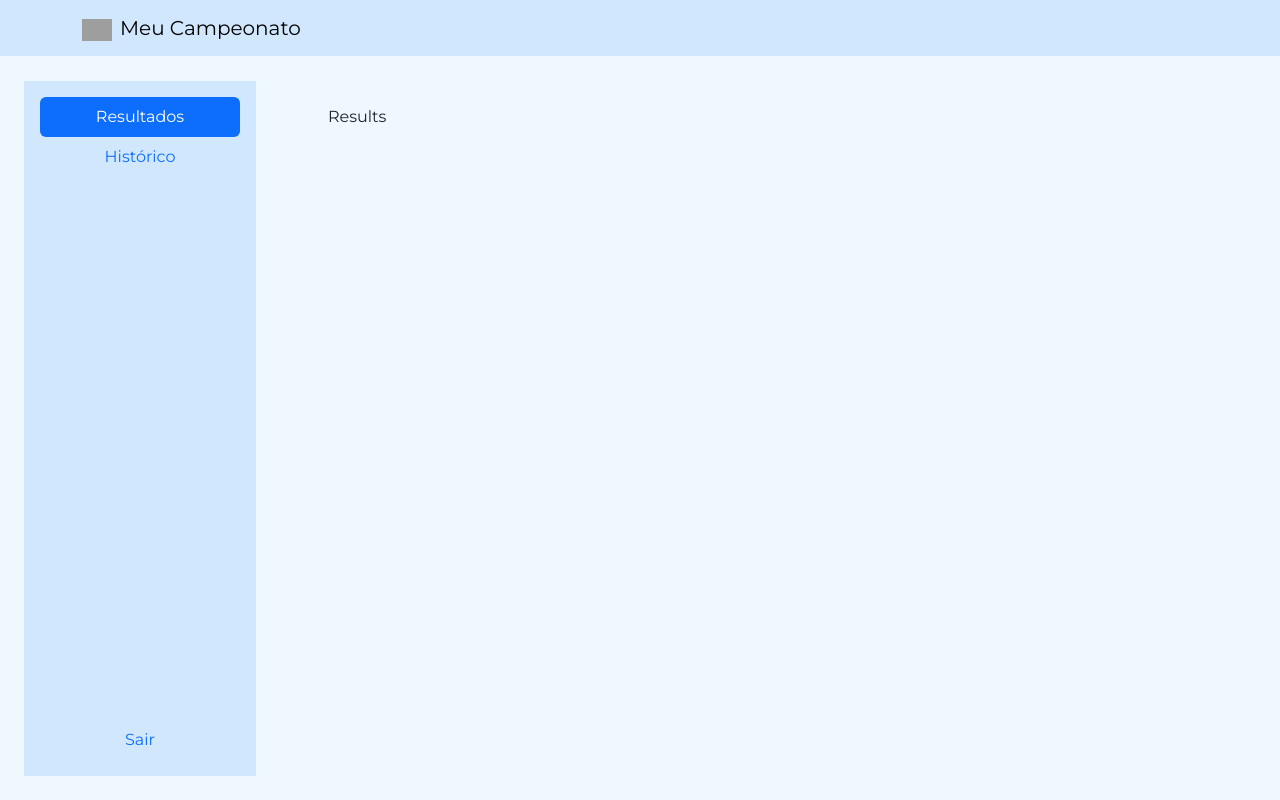
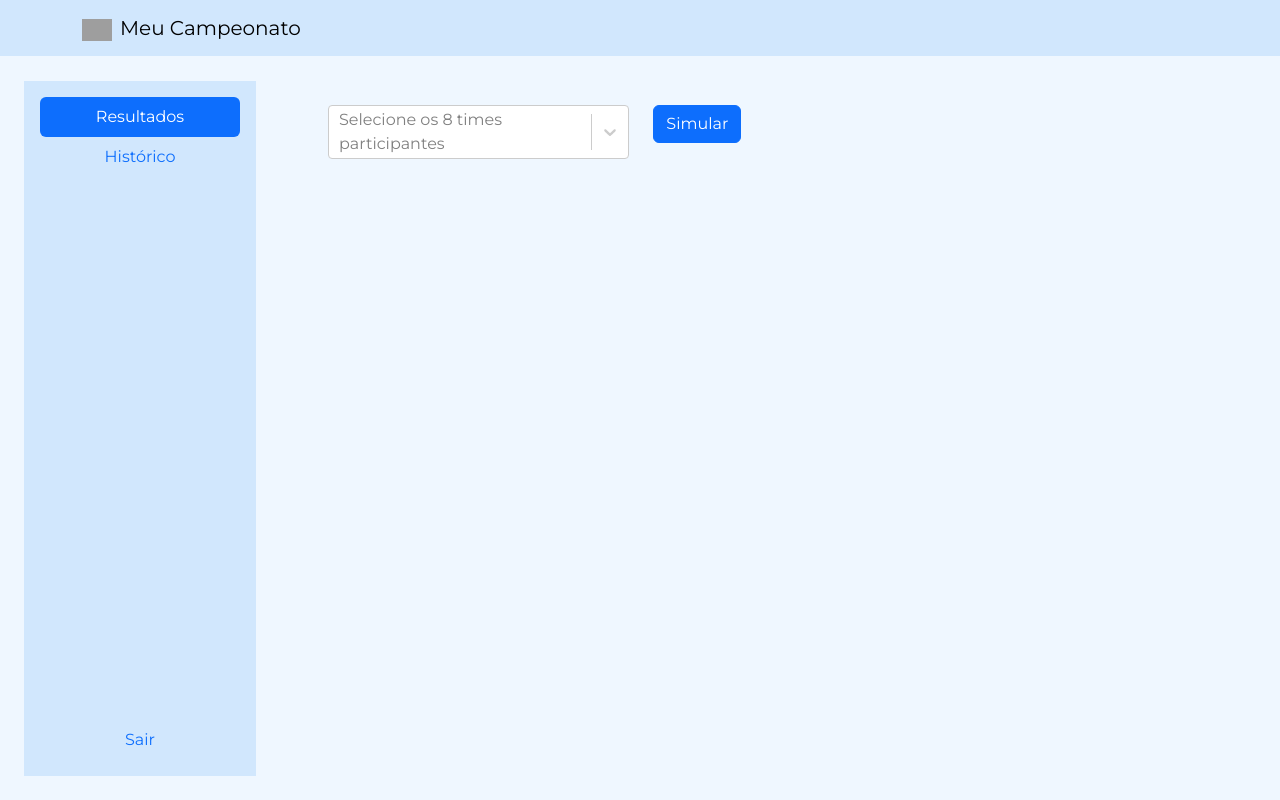
Before and after one commit to willmustafa/teste-trade-tech-fullstack, a React (Create React App) app in the folder frontend/: page /app/resultados in a window 1280 px wide. Built offline with nearby package versions, Linux system fonts and the light colour scheme; grey boxes are pictures that could not be loaded.

Commit message:
Adds selectable for team selection

```diff
--- a/frontend/package.json
+++ b/frontend/package.json
@@ -15,6 +15,7 @@
     "react-dom": "^18.2.0",
     "react-router-dom": "^6.20.0",
     "react-scripts": "5.0.1",
+    "react-select": "^5.8.0",
     "typescript": "^4.9.5",
     "web-vitals": "^2.1.4"
   },
--- /dev/null
+++ b/frontend/src/components/team-select/index.tsx
@@ -0,0 +1,18 @@
+import React from "react";
+import Creatable from "react-select/creatable";
+
+export default function TeamSelect() {
+  const options = [
+    { value: "teamA", label: "Team A" },
+    { value: "teamB", label: "Team B" },
+  ];
+
+  return (
+    <Creatable
+      isMulti
+      options={options}
+      formatCreateLabel={(inputValue) => `Criar novo time: ${inputValue}`}
+      placeholder="Selecione os 8 times participantes"
+    />
+  );
+}
--- a/frontend/src/layout/LayoutDashboard.tsx
+++ b/frontend/src/layout/LayoutDashboard.tsx
@@ -10,7 +10,7 @@ export default function LayoutDashboard() {
       <Navbar />
       <div className="d-flex w-100">
         <Sidebar />
-        <div className="p-5">
+        <div className="p-5 w-100">
           <Outlet />
         </div>
       </div>
--- a/frontend/src/pages/Results.tsx
+++ b/frontend/src/pages/Results.tsx
@@ -1,7 +1,17 @@
-import React from 'react'
+import TeamSelect from "components/team-select";
+import React from "react";
 
 export default function Results() {
   return (
-    <div>Results</div>
-  )
+    <div className="row">
+      <div className="d-flex gap-4">
+        <div className="col-4">
+          <TeamSelect />
+        </div>
+        <div className="col-5">
+          <button className="btn btn-primary">Simular</button>
+        </div>
+      </div>
+    </div>
+  );
 }
```
Also changed, not shown: 1 other file (tests, documents, lock files or other folders).
